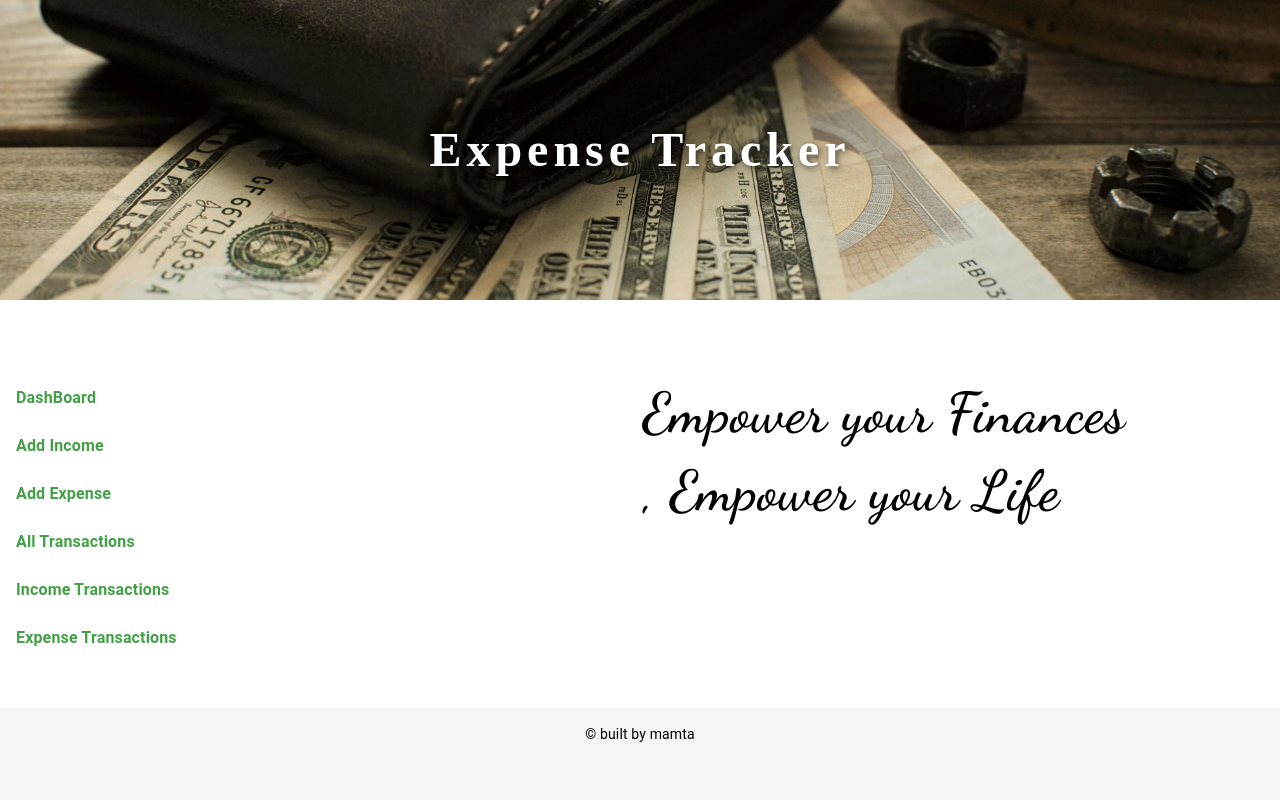
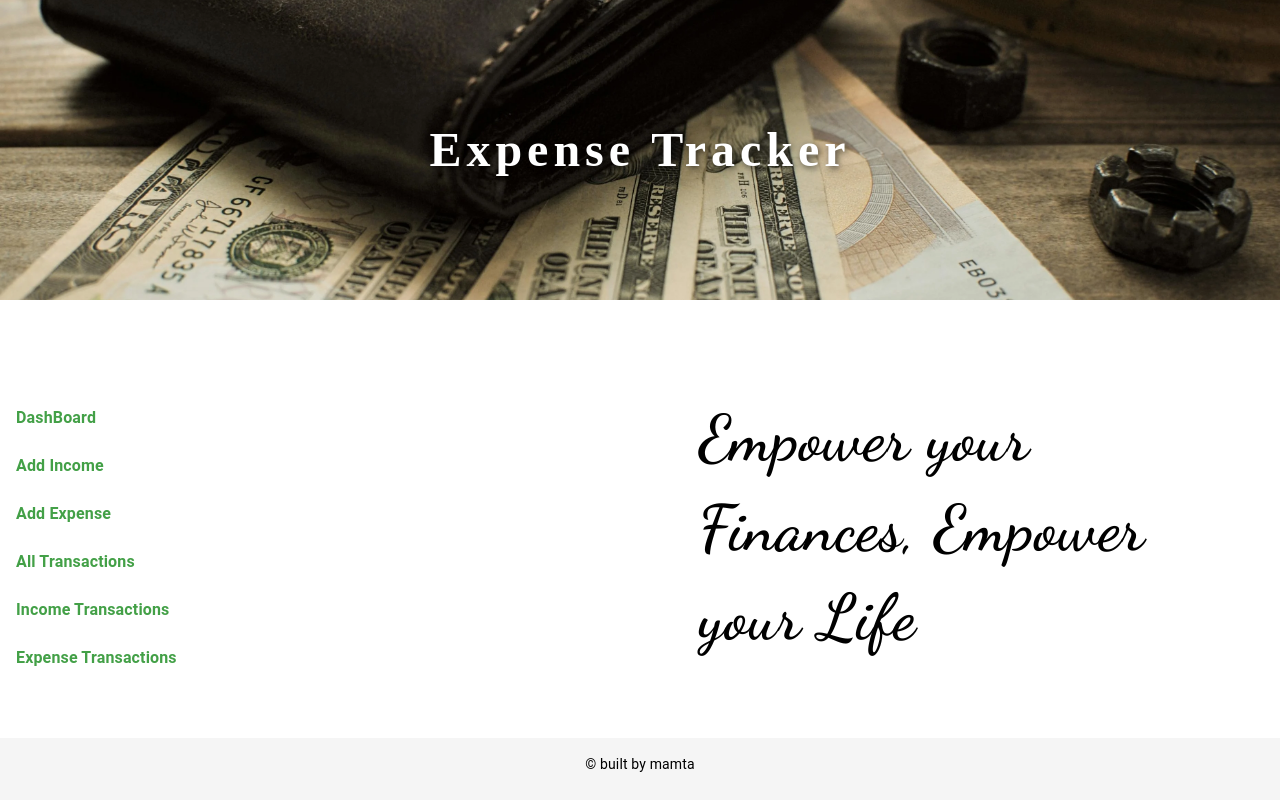
Before and after one commit to codewithMamtaR/expensetracker, a React (Create React App) app: page / in a window 1280 px wide. Built offline with nearby package versions, Linux system fonts and the light colour scheme.

Commit message:
changed design and decorated

```diff
--- a/src/App.js
+++ b/src/App.js
@@ -15,7 +15,7 @@ const App = () => {
 
   return (
     <>
-      <Grid container sx={{ minHeight: "100vh" ,pb: "80px"}}>
+      <Grid container sx={{ minHeight: "100vh" ,pb: "40px"}}>
 
         <Grid item xs={12} >
           <Box
@@ -70,7 +70,7 @@ const App = () => {
                       position: 'fixed',
                       width: '100%',
                       bottom: 0,
-                       height: "60px"
+                       height: "30px"
            }}
          >
                       <Typography variant="body2">&copy; built by mamta</Typography>
--- a/src/pages/LapLayout.jsx
+++ b/src/pages/LapLayout.jsx
@@ -88,11 +88,11 @@ function LapLayout() {
             <Route path="/all-transactions" element={<AllTransactions />} />
             <Route path="/income-trans" element={<IncomeTrans />} />
             <Route path="/expense-trans" element={<ExpenseTrans />} />
-            <Route path="/" element={<Box><Typography   sx={{fontFamily:"Dancing Script",
-              fontSize: { xs: "2rem", sm: "2.2rem", md: "3.5rem" },
+            <Route path="/" element={<Box><Typography   sx={{fontFamily:"Dancing Script" , fontWeight: "bold",
+              fontSize: { sm: "2rem", md: "3rem", lg: "4rem"  },
                             lineHeight: 1.4,
                 wordWrap: "break-word",
-  }} >  Empower your Finances , Empower your Life</Typography> </Box>} />
+  }} >  Empower your Finances, Empower your Life</Typography> </Box>} />
 
         </Routes>
         </Box>
--- a/src/pages/Layout.jsx
+++ b/src/pages/Layout.jsx
@@ -112,7 +112,7 @@ function Layout() {
             <Route path="/income-trans" element={<IncomeTrans />} />
             <Route path="/expense-trans" element={<ExpenseTrans />} />
             <Route path="/" element={<Box><Typography   sx={{fontFamily:"Dancing Script",
-              fontSize: { xs: "1rem", sm: "1.2rem", md: "1.5rem" },
+              fontSize: { xs: "2rem", sm: "2.2rem", md: "3.5rem" },
                             lineHeight: 1.4,
                 wordWrap: "break-word",
   }} >  Empower your Finances , Empower your Life</Typography> </Box>} />
```
